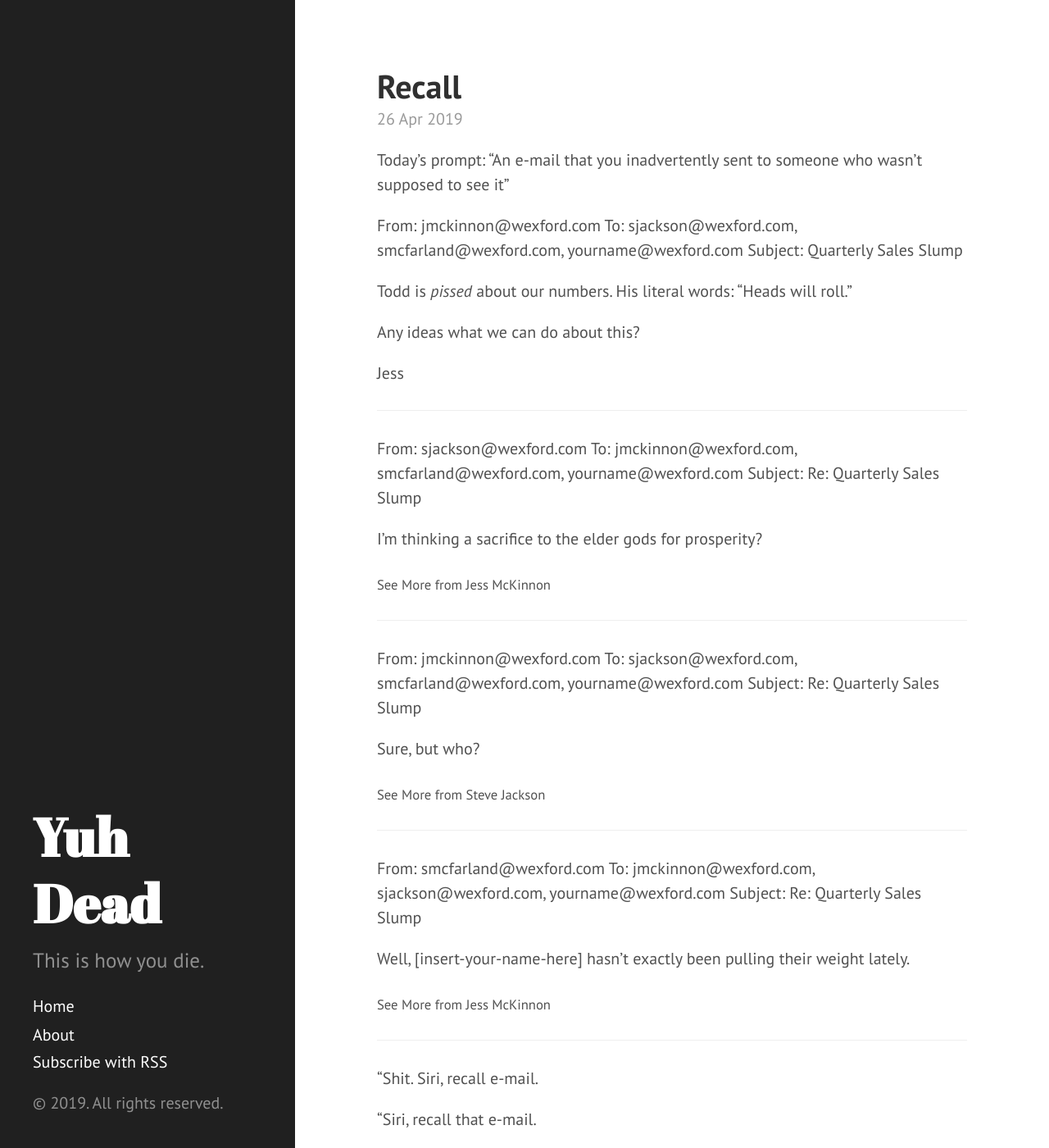
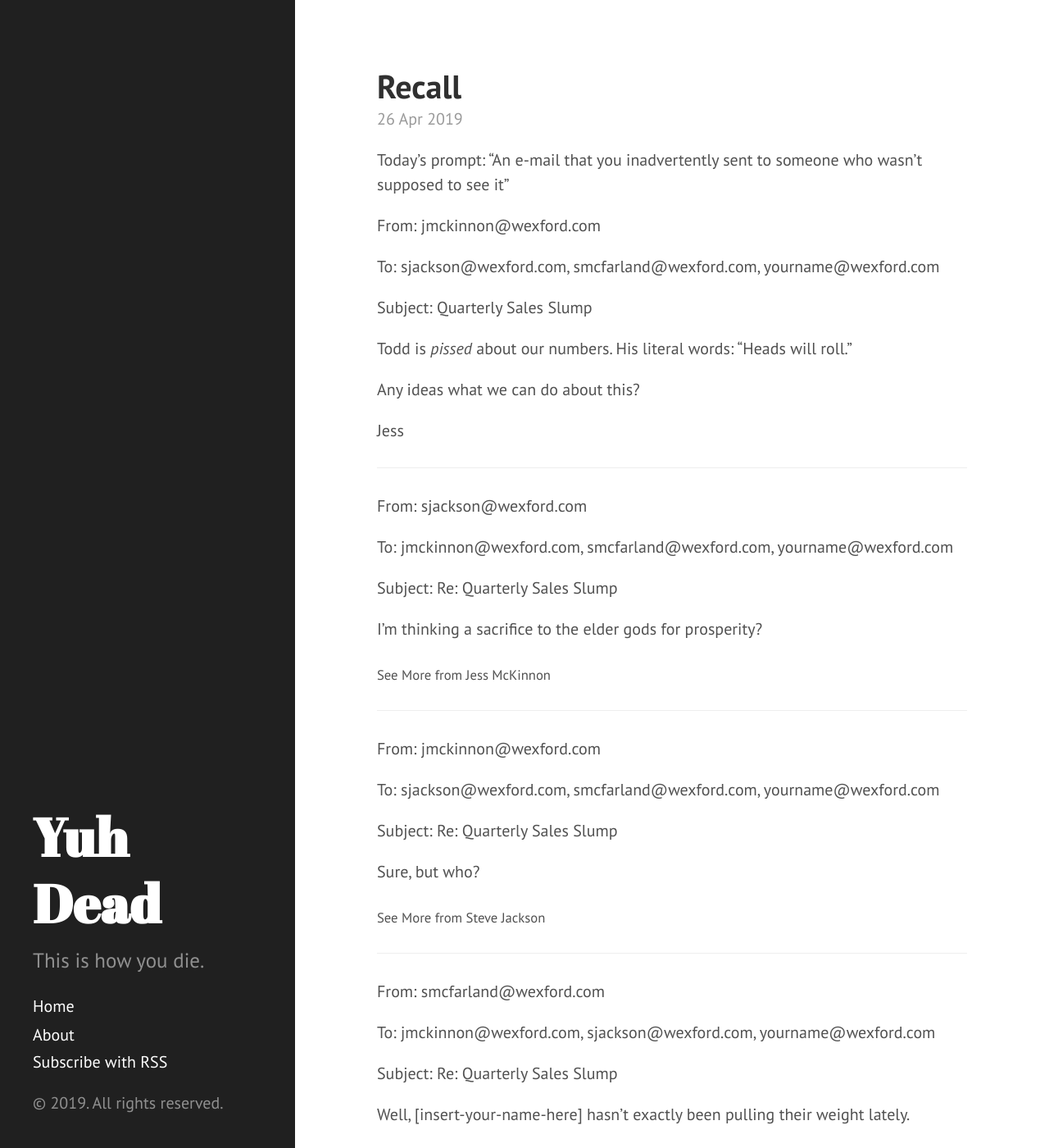
Before and after one commit to LoraV/LoraV.github.io, a Jekyll site: the page built from _posts/2019-04-26-email.markdown, in a window 1280 px wide and 1400 px high. Shown: the whole window at 82% size. Built offline with Jekyll 4.4.1, drawn with Linux system fonts in a browser that asks for light colours; part of the change alters nothing that is shown; some of the changed text lies outside the part shown.

```diff
--- a/_posts/2019-04-26-email.markdown
+++ b/_posts/2019-04-26-email.markdown
@@ -7,7 +7,9 @@ categories: death scenes
 Today's prompt: "An e-mail that you inadvertently sent to someone who wasn't supposed to see it"
 
 From: jmckinnon@wexford.com
+
 To: sjackson@wexford.com, smcfarland@wexford.com, yourname@wexford.com
+
 Subject: Quarterly Sales Slump
 
 Todd is *pissed* about our numbers. His literal words: "Heads will roll."
@@ -19,7 +21,9 @@ Jess
 - - -
 
 From: sjackson@wexford.com
+
 To: jmckinnon@wexford.com, smcfarland@wexford.com, yourname@wexford.com
+
 Subject: Re: Quarterly Sales Slump
 
 I'm thinking a sacrifice to the elder gods for prosperity?
@@ -29,7 +33,9 @@ I'm thinking a sacrifice to the elder gods for prosperity?
 - - -
 
 From: jmckinnon@wexford.com
+
 To: sjackson@wexford.com, smcfarland@wexford.com, yourname@wexford.com
+
 Subject: Re: Quarterly Sales Slump
 
 Sure, but who?
@@ -39,7 +45,9 @@ Sure, but who?
 - - -
 
 From: smcfarland@wexford.com
+
 To: jmckinnon@wexford.com, sjackson@wexford.com, yourname@wexford.com
+
 Subject: Re: Quarterly Sales Slump
 
 Well, [insert-your-name-here] hasn't exactly been pulling their weight lately.
@@ -57,7 +65,9 @@ Well, [insert-your-name-here] hasn't exactly been pulling their weight lately.
 - - -
 
 From: sjackson@wexford.com
+
 To: smcfarland@wexford.com, jmckinnon@wexford.com
+
 Subject: Re: Quarterly Sales Slump
 
 Hey Shannon, I think you just hit reply all, and [insert-your-name-here] was actually on that e-mail chain.
@@ -67,7 +77,10 @@ Hey Shannon, I think you just hit reply all, and [insert-your-name-here] was act
 - - -
 
 From: jmckinnon@wexford.com
+
 To: smcfarland@wexford.com, sjackson@wexford.com
+
+Subject: Re: Quarterly Sales Slump
 
 Yeah, you said the quiet part out loud.
 
@@ -76,7 +89,10 @@ Yeah, you said the quiet part out loud.
 - - -
 
 From: smcfarland@wexford.com
+
 To: jmckinnon@wexford.com, sjackson@wexford.com
+
+Subject: Re: Quarterly Sales Slump
 
 Well, we'd better move fast then. Maybe they haven't checked their email yet.
 
```
